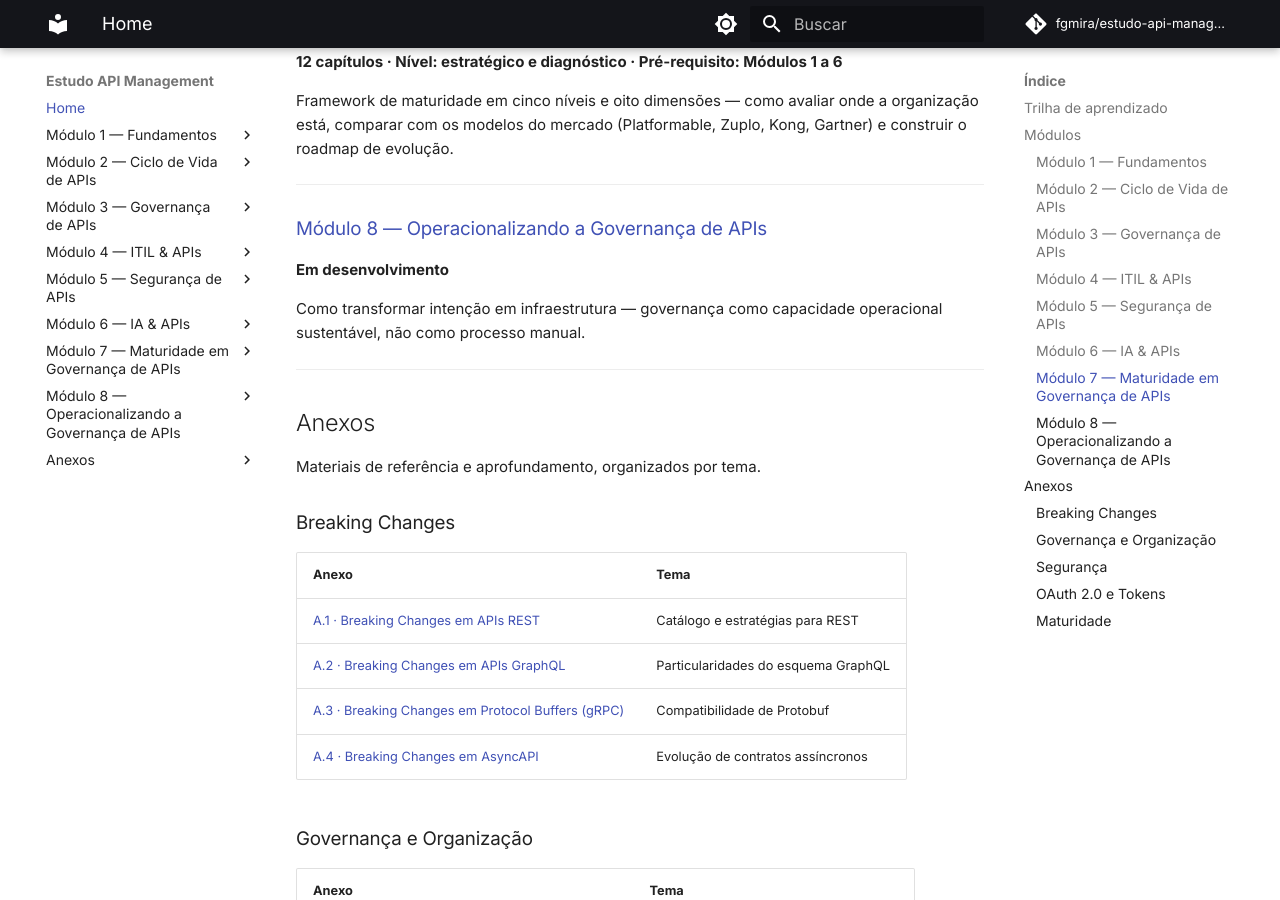
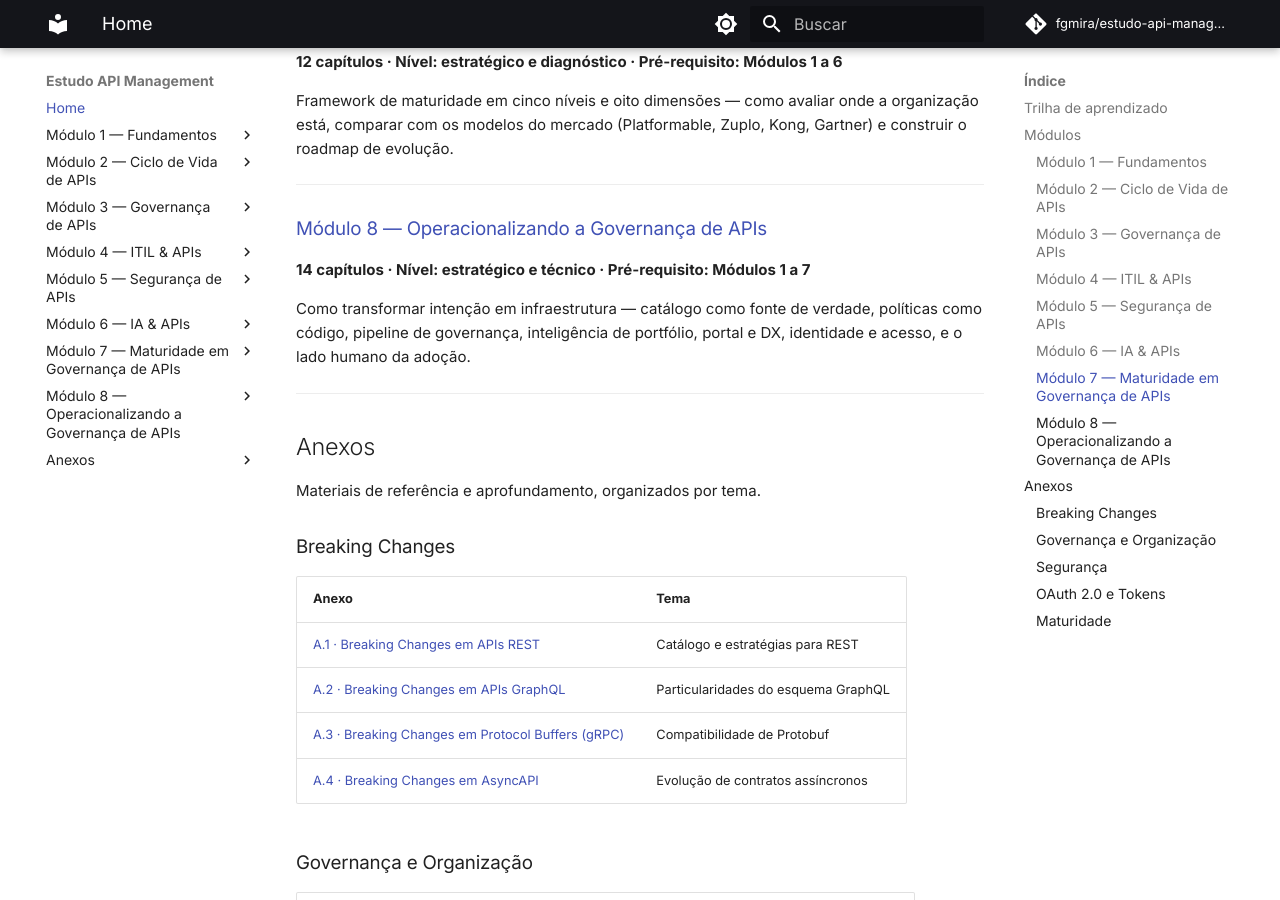
Before and after one commit to fgmira/estudo-api-management, an MkDocs documentation site: the page built from docs/index.md, in a window 1280 px wide and 900 px high, scrolled down 1964 px. Built offline with MkDocs 1.6.1 and Material for MkDocs 9.7.7, drawn with Linux system fonts in a browser that asks for light colours; comment, search, counter and statistics services are not loaded.

Commit message:
docs: update home page — módulo 8 completo (14 capítulos)
Co-Authored-By: Claude Sonnet 4.6 <noreply@anthropic.com>

```diff
--- a/docs/index.md
+++ b/docs/index.md
@@ -91,9 +91,9 @@ Framework de maturidade em cinco níveis e oito dimensões — como avaliar onde
 ---
 
 ### [Módulo 8 — Operacionalizando a Governança de APIs](modulo-8-operacionalizando_governança/index.md)
-**Em desenvolvimento**
+**14 capítulos · Nível: estratégico e técnico · Pré-requisito: Módulos 1 a 7**
 
-Como transformar intenção em infraestrutura — governança como capacidade operacional sustentável, não como processo manual.
+Como transformar intenção em infraestrutura — catálogo como fonte de verdade, políticas como código, pipeline de governança, inteligência de portfólio, portal e DX, identidade e acesso, e o lado humano da adoção.
 
 ---
 
```
